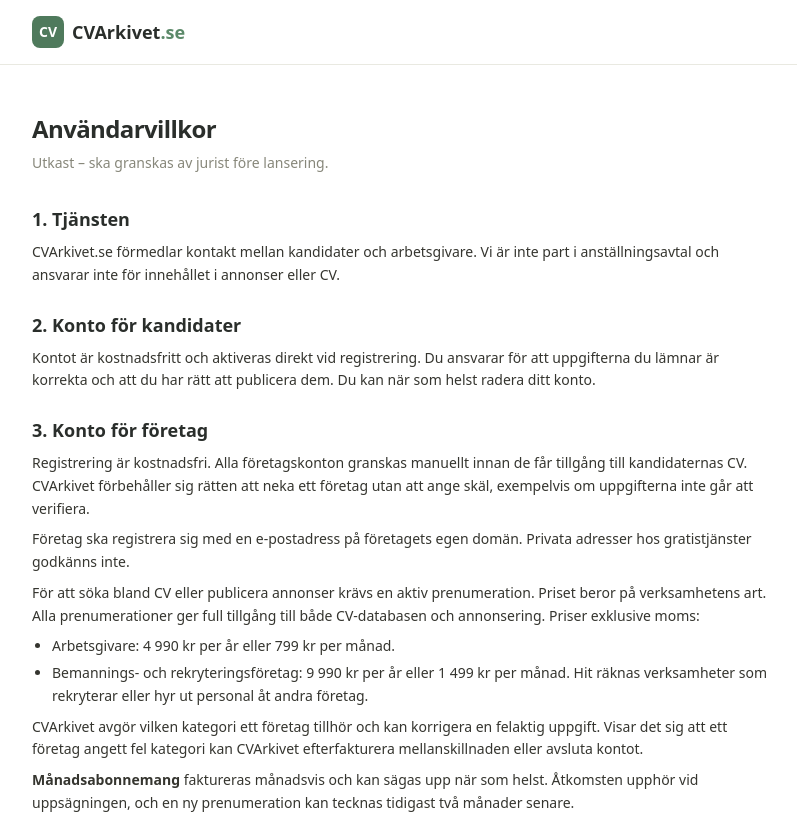
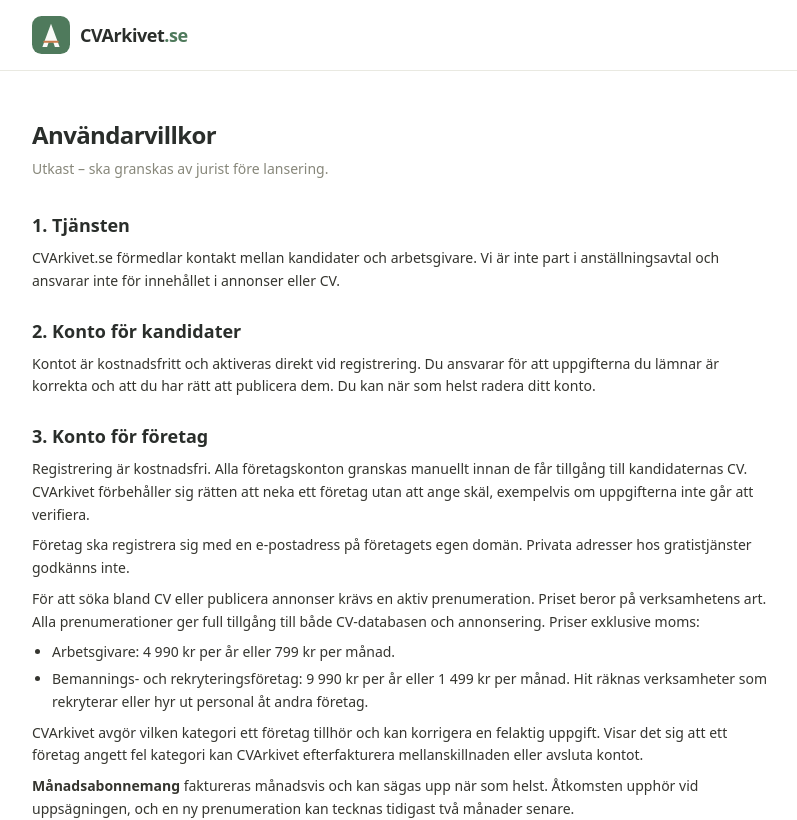
Before and after one commit to JayJaspen/cvarkivet, a Next.js app: page /villkor in a window 1280 px wide. Shown: the top 820 px of the page, without its empty margins (240-1037 px from the left). Built offline with nearby package versions, Linux system fonts and the light colour scheme.

Commit message:
Ny logotyp: arkiv-A med favicon och delningsbild

```diff
--- /dev/null
+++ b/src/app/opengraph-image.tsx
@@ -0,0 +1,78 @@
+import { ImageResponse } from 'next/og';
+
+/**
+ * Bilden som visas när någon delar en länk till cvarkivet.se i sociala medier,
+ * Slack, Teams eller liknande. Genereras vid bygget.
+ */
+export const runtime = 'edge';
+export const alt = 'CVArkivet.se – lägg upp ditt CV en gång, låt företagen hitta dig';
+export const size = { width: 1200, height: 630 };
+export const contentType = 'image/png';
+
+export default async function Image() {
+  return new ImageResponse(
+    (
+      <div
+        style={{
+          width: '100%',
+          height: '100%',
+          display: 'flex',
+          flexDirection: 'column',
+          justifyContent: 'center',
+          padding: '80px',
+          backgroundColor: '#FAFAF7',
+        }}
+      >
+        <div style={{ display: 'flex', alignItems: 'center', gap: 24 }}>
+          <div
+            style={{
+              width: 96,
+              height: 96,
+              borderRadius: 24,
+              backgroundColor: '#4F7A5C',
+              display: 'flex',
+              alignItems: 'center',
+              justifyContent: 'center',
+              color: '#FAFAF7',
+              fontSize: 62,
+              fontWeight: 700,
+            }}
+          >
+            A
+          </div>
+          <div style={{ fontSize: 46, fontWeight: 600, color: '#2A2E2B' }}>
+            CVArkivet<span style={{ color: '#5C8A6A' }}>.se</span>
+          </div>
+        </div>
+
+        <div
+          style={{
+            marginTop: 56,
+            fontSize: 62,
+            fontWeight: 700,
+            color: '#2A2E2B',
+            lineHeight: 1.15,
+            maxWidth: 900,
+          }}
+        >
+          Lägg upp ditt CV en gång – låt företagen hitta dig
+        </div>
+
+        <div style={{ marginTop: 32, fontSize: 30, color: '#65655B' }}>
+          Gratis för dig som söker jobb
+        </div>
+
+        <div
+          style={{
+            marginTop: 'auto',
+            height: 10,
+            width: 220,
+            borderRadius: 5,
+            backgroundColor: '#C97B4A',
+          }}
+        />
+      </div>
+    ),
+    size
+  );
+}
--- /dev/null
+++ b/src/components/Logotyp.tsx
@@ -0,0 +1,65 @@
+import Link from 'next/link';
+
+/**
+ * CVArkivets märke: ett A som också läser som ett arkivskåp, med en
+ * terrakottafärgad låddragare i tvärslaget.
+ *
+ * Ritas som SVG i stället för bildfil, så att den är knivskarp i alla
+ * storlekar och kan byta färg efter bakgrunden.
+ */
+export function Markeikon({
+  storlek = 36,
+  variant = 'gron',
+  className = '',
+}: {
+  storlek?: number;
+  /** gron = grön platta med ljust A. ljus = ljus platta med grönt A, för mörk bakgrund. */
+  variant?: 'gron' | 'ljus';
+  className?: string;
+}) {
+  const platta = variant === 'gron' ? '#4F7A5C' : '#FAFAF7';
+  const bokstav = variant === 'gron' ? '#FAFAF7' : '#4F7A5C';
+
+  return (
+    <svg
+      width={storlek}
+      height={storlek}
+      viewBox="0 0 44 44"
+      fill="none"
+      xmlns="http://www.w3.org/2000/svg"
+      className={className}
+      aria-hidden="true"
+      focusable="false"
+    >
+      <rect width="44" height="44" rx="11" fill={platta} />
+      <path d="M22 9 12 36h5.5l1.8-5.5h5.4L26.5 36H32L22 9z" fill={bokstav} />
+      <rect x="13" y="28.6" width="18" height="2.4" rx="1.2" fill="#C97B4A" />
+    </svg>
+  );
+}
+
+/** Märke plus ordbild. Länkar till startsidan. */
+export default function Logotyp({
+  variant = 'gron',
+  storlek = 'normal',
+  href = '/',
+}: {
+  variant?: 'gron' | 'ljus';
+  storlek?: 'liten' | 'normal';
+  href?: string;
+}) {
+  const ikonstorlek = storlek === 'liten' ? 32 : 38;
+  const textklass = storlek === 'liten' ? 'text-base' : 'text-lg';
+
+  const namnfarg = variant === 'ljus' ? 'text-white' : 'text-sand-900';
+  const suffixfarg = variant === 'ljus' ? 'text-brand-200' : 'text-brand-600';
+
+  return (
+    <Link href={href} className="flex items-center gap-2.5">
+      <Markeikon storlek={ikonstorlek} variant={variant === 'ljus' ? 'ljus' : 'gron'} />
+      <span className={`font-semibold tracking-tight ${textklass} ${namnfarg}`}>
+        CVArkivet<span className={suffixfarg}>.se</span>
+      </span>
+    </Link>
+  );
+}
--- a/src/components/Nav.tsx
+++ b/src/components/Nav.tsx
@@ -3,6 +3,7 @@
 import Link from 'next/link';
 import { usePathname, useRouter } from 'next/navigation';
 import { useEffect, useState, useTransition } from 'react';
+import Logotyp from './Logotyp';
 
 export type Tab = { href: string; label: string; badge?: number };
 
@@ -49,14 +50,9 @@ export default function Nav({
 
   const menyInnehall = (
     <div className="flex h-full flex-col">
-      <Link href="/" className="flex items-center gap-2.5 px-5 py-6">
-        <span className="flex h-9 w-9 items-center justify-center rounded-lg bg-white/15 text-sm font-bold text-white">
-          CV
-        </span>
-        <span className="text-lg font-semibold text-white">
-          CVArkivet<span className="text-brand-200">.se</span>
-        </span>
-      </Link>
+      <div className="px-5 py-6">
+        <Logotyp variant="ljus" />
+      </div>
 
       <nav className="flex-1 space-y-1 px-3">
         {tabs.map((t) => {
@@ -109,14 +105,7 @@ export default function Nav({
     <>
       {/* Mobilens topprad */}
       <header className="sticky top-0 z-30 flex items-center justify-between border-b border-sand-200 bg-white px-4 py-3 md:hidden">
-        <Link href="/" className="flex items-center gap-2">
-          <span className="flex h-8 w-8 items-center justify-center rounded-lg bg-brand-600 text-sm font-bold text-white">
-            CV
-          </span>
-          <span className="font-semibold text-sand-900">
-            CVArkivet<span className="text-brand-600">.se</span>
-          </span>
-        </Link>
+        <Logotyp storlek="liten" />
         <button
           type="button"
           onClick={() => setOpen(true)}
--- a/src/components/ui.tsx
+++ b/src/components/ui.tsx
@@ -1,4 +1,5 @@
 import Link from 'next/link';
+import Logotyp from './Logotyp';
 
 export function Card({
   children,
@@ -199,15 +200,7 @@ export function Notice({
   );
 }
 
+/** Behålls som tunn omslagning så att äldre anrop fortsätter fungera. */
 export function Logo({ light = false }: { light?: boolean }) {
-  return (
-    <Link href="/" className="flex items-center gap-2">
-      <span className="flex h-8 w-8 items-center justify-center rounded-lg bg-brand-600 text-sm font-bold text-white">
-        CV
-      </span>
-      <span className={`text-lg font-semibold ${light ? 'text-white' : 'text-sand-900'}`}>
-        CVArkivet<span className="text-brand-500">.se</span>
-      </span>
-    </Link>
-  );
+  return <Logotyp variant={light ? 'ljus' : 'gron'} />;
 }
```
Also changed, not shown: src/app/apple-icon.svg (added), src/app/icon.svg (added).
